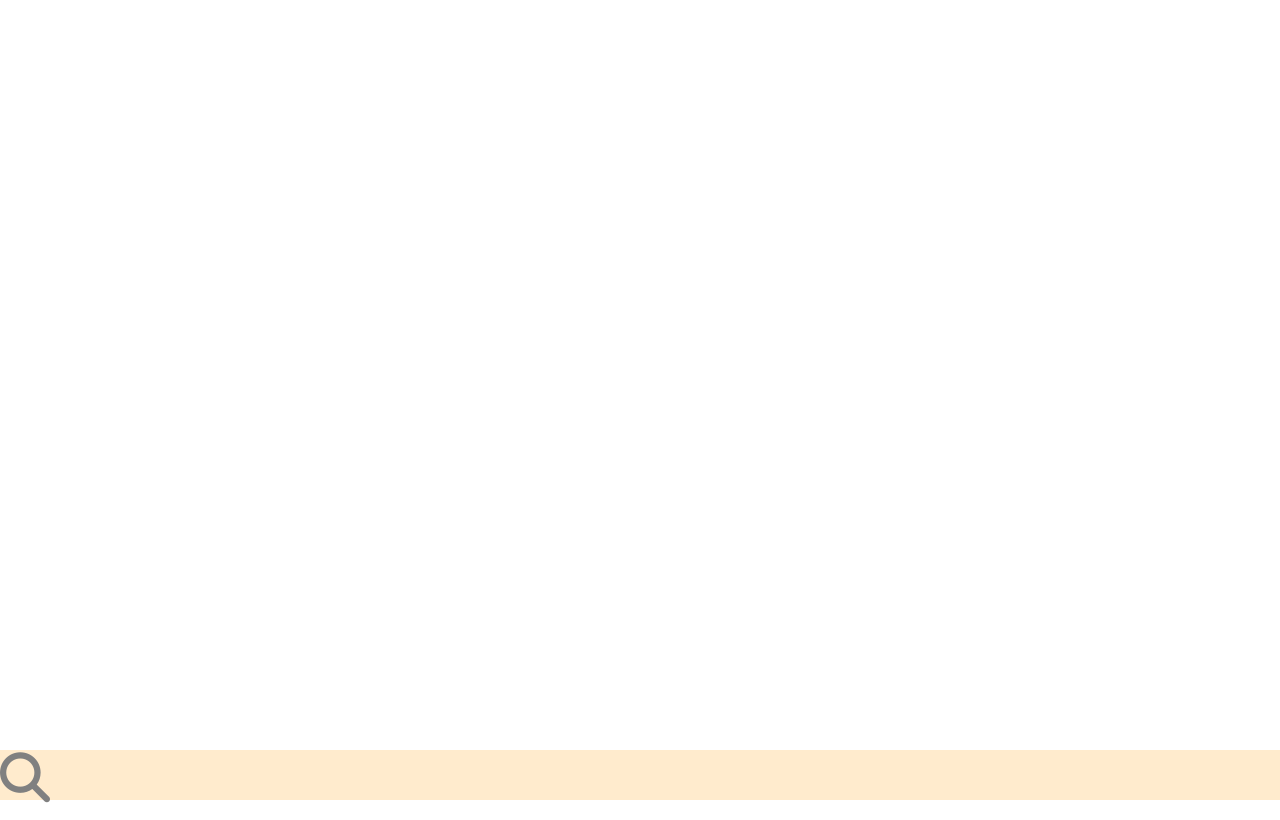
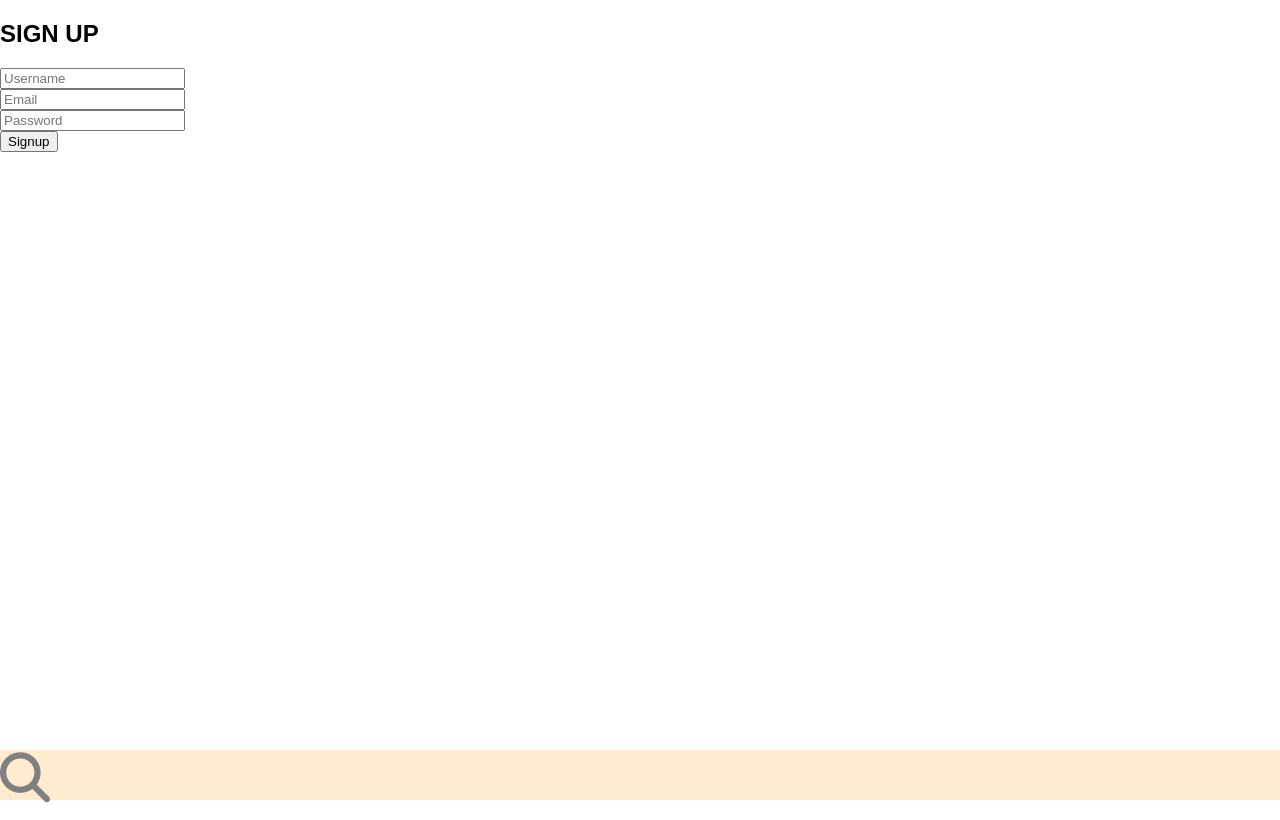
Before and after one commit to 3lv27/Aeonian-app, a React (Create React App) app: page /signup in a window 1280 px wide. Built offline with nearby package versions, Linux system fonts and the light colour scheme.

Commit message:
progress: redux implemented & signup working

```diff
--- a/package.json
+++ b/package.json
@@ -6,8 +6,11 @@
     "axios": "^0.17.1",
     "react": "^16.2.0",
     "react-dom": "^16.2.0",
+    "react-redux": "^5.0.6",
     "react-router-dom": "^4.2.2",
-    "react-scripts": "1.1.0"
+    "react-scripts": "1.1.0",
+    "redux": "^3.7.2",
+    "redux-thunk": "^2.2.0"
   },
   "scripts": {
     "start": "react-scripts start",
--- /dev/null
+++ b/src/AddChallenge/Components/NameDescription.js
@@ -0,0 +1,8 @@
+import React from 'react';
+
+
+const NameDescription = props => (
+    <h2>hello world</h2>
+)
+
+export default NameDescription
--- a/src/AddChallenge/Components/SelectSport.js
+++ b/src/AddChallenge/Components/SelectSport.js
@@ -1,5 +1,7 @@
 import React from 'react';
 import PropTypes from 'prop-types';
+import { NavLink } from 'react-router-dom';
+// import NameDescription from './NameDescription';
 
 const SelectSport = props => {
     const Sports = ['Skateboarding', 'BMX', 'Parkour', 'SkateRolling', 'StreetWorkout']
@@ -11,7 +13,9 @@ const SelectSport = props => {
             Sports.map( sport => {
              return (
              <li className= "sports" id={sport} key= {sport}>
-                <button onClick={props.addSport.bind(null, sport)}> {sport} </button>
+                     <button onClick={props.addSport.bind(null, sport)}>
+                         <NavLink to="/new/name">{sport}</NavLink>
+                </button>
              </li>
              )
             })
--- a/src/AddChallenge/Containers/NewChallenge.js
+++ b/src/AddChallenge/Containers/NewChallenge.js
@@ -3,6 +3,7 @@ import React, { Component } from 'react';
 
 import SelectSport from '../Components/SelectSport';
 // import NameDescription from '../Components/NameDescription';
+
 // import CoverPic from '../Components/CoverPic';
 // import SetLocation from '../Components/SetLocation';
 
@@ -22,11 +23,15 @@ class NewChallenge extends Component {
 
     addSport = (sportName) => {
         this.setState({sport: sportName})
-    }
+        }
+
 
     render() {
         return(
+            <div>
             <SelectSport addSport={this.addSport} />
+            </div>
+
         )
     }
 }
--- a/src/App.js
+++ b/src/App.js
@@ -11,7 +11,9 @@ import Home from './Home';
 import NotFound from './NotFound';
 import Challenge from './Challenges/Containers/Challenge';
 import NewChallenge from './AddChallenge/Containers/NewChallenge';
+import NameDescription from './AddChallenge/Components/NameDescription';
 import NavMenu from './Menu/NavMenu';
+import Signup from './Auth/containers/Signup'
 
 
 const App = () => (
@@ -20,7 +22,9 @@ const App = () => (
       <Switch>
         <Route exact path="/" component={Home} />
         <Route path="/challenges" component={Challenge} />
-        <Route path="/new" component={NewChallenge} />
+        <Route path="/signup" component={Signup} />
+        <Route exact path="/new" component={NewChallenge} />
+        <Route path="/new/name" component={NameDescription} />
         <Route component={NotFound} />
       </Switch>
       <NavMenu />
--- /dev/null
+++ b/src/Auth/components/SignupForm.js
@@ -0,0 +1,43 @@
+import React from 'react';
+
+const SignupForm = props => (
+    <form onSubmit={props.handleSubmit}>
+        <div className="form-group">
+            <input
+                value={props.username}
+                onChange={props.handleChange}
+                type="text"
+                name="username"
+                className="form-control"
+                placeholder="Username"
+            />
+        </div>
+        <div className="form-group">
+            <input
+                value={props.email}
+                onChange={props.handleChange}
+                type="text"
+                name="email"
+                className="form-control"
+                placeholder="Email"
+            />
+        </div>
+        <div className="form-group">
+            <input
+                value={props.password}
+                onChange={props.handleChange}
+                type="password"
+                name="password"
+                className="form-control"
+                placeholder="Password"
+            />
+        </div>
+        <div className="form-btn">
+            <button>
+                Signup
+                    </button>
+        </div>
+    </form>
+)
+
+export default SignupForm
--- /dev/null
+++ b/src/Auth/containers/Signup.js
@@ -0,0 +1,43 @@
+import React, { Component } from 'react';
+import { connect } from 'react-redux';
+import { userSignReq } from '../../actions/signupReq';
+
+import SignupForm from '../components/SignupForm';
+
+class Signup extends Component {
+
+    state = {
+        username: '',
+        email: '',
+        password: ''
+    }
+
+    onChange = (e) => {
+        this.setState({ [e.target.name]: e.target.value });
+    }
+    onSubmit = (e) => {
+        e.preventDefault();
+        console.log('heyyy');
+        this.props.userSignReq(this.state);
+    }
+
+    render () {
+
+        return (
+            <div className="wrapper-form">
+            <h2>Sign UP</h2>
+            <SignupForm
+            handleChange={this.onChange}
+            handleSubmit={this.onSubmit}
+            />
+            </div>
+        )
+    }
+}
+
+const mapStateToProps = state => {
+    return { user: state.user.user }
+
+}
+
+export default connect(mapStateToProps, { userSignReq })(Signup)
--- /dev/null
+++ b/src/actions/signupReq.js
@@ -0,0 +1,15 @@
+import axios from 'axios';
+
+export const userSignReq = userData => (
+    (dispatch, getState) => {
+        axios.post('http://localhost:3000/signup/', userData)
+            .then((response) =>
+            {
+            console.log(response);
+            dispatch({type: SIGNUP_REQ, payload: response.data})
+            }
+        )
+    }
+)
+
+export const SIGNUP_REQ = 'SIGNUP_REQ';
--- a/src/index.js
+++ b/src/index.js
@@ -3,6 +3,18 @@ import ReactDOM from 'react-dom';
 import './index.css';
 import App from './App';
 import registerServiceWorker from './registerServiceWorker';
+import { Provider } from 'react-redux';
+import { createStore, applyMiddleware } from 'redux';
+import thunk from 'redux-thunk';
 
-ReactDOM.render(<App />, document.getElementById('root'));
+import reducers from './reducers'
+
+const createStoreWithMiddleware = applyMiddleware(thunk)(createStore)
+
+ReactDOM.render(
+    <Provider store={createStoreWithMiddleware(reducers)}>
+        <App />
+    </Provider>
+, document.getElementById('root'));
+
 registerServiceWorker();
--- /dev/null
+++ b/src/reducers/index.js
@@ -0,0 +1,8 @@
+import { combineReducers } from 'redux';
+import { userSignupReq } from './user';
+
+const rootReducer = combineReducers({
+    user: userSignupReq
+})
+
+export default rootReducer
--- /dev/null
+++ b/src/reducers/user.js
@@ -0,0 +1,15 @@
+import { SIGNUP_REQ } from '../actions/signupReq';
+
+const initialState = {
+    user: []
+}
+
+export const userSignupReq = (state = initialState, action) => {
+    switch (action.type) {
+        case SIGNUP_REQ:
+            return Object.assign({}, state, { user: action.payload})
+
+        default:
+            return state
+    }
+}
```
Also changed, not shown: src/Auth/containers/Login.js (added).
